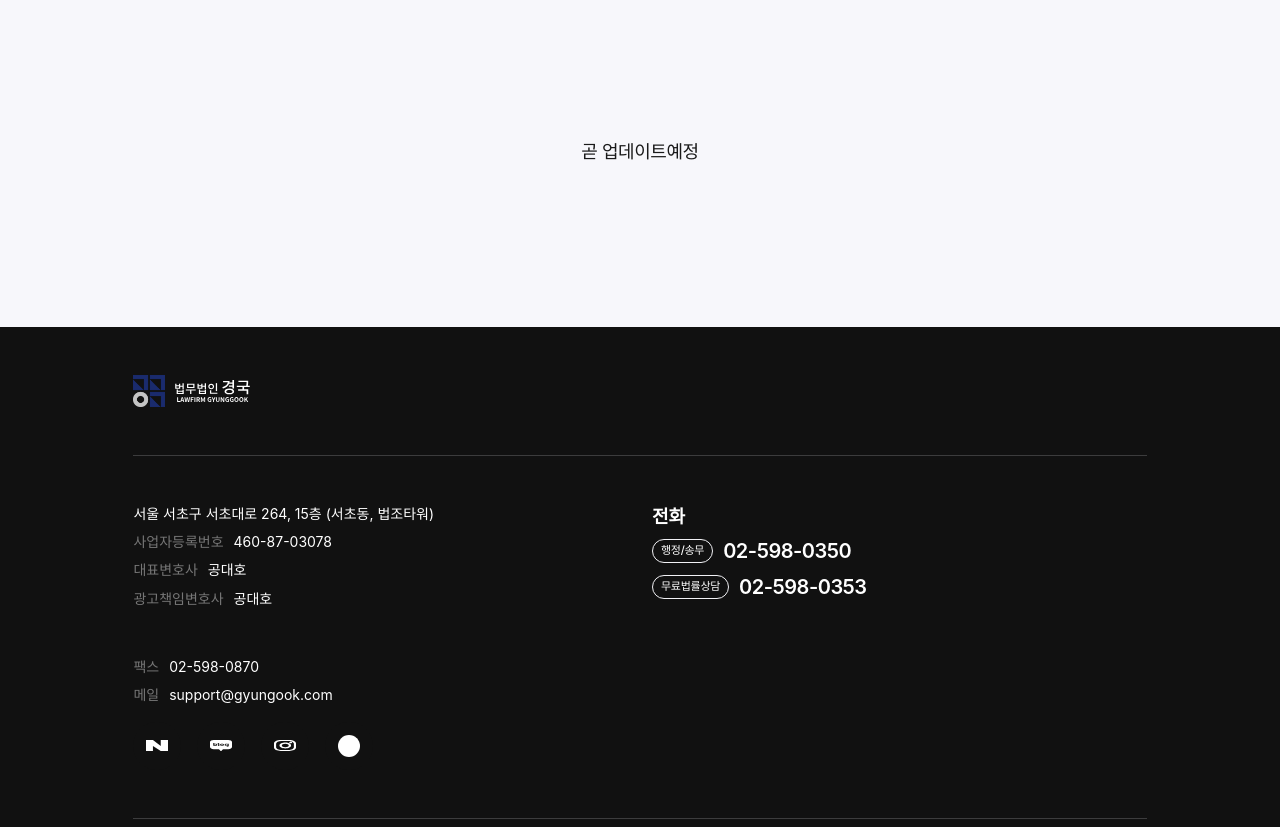
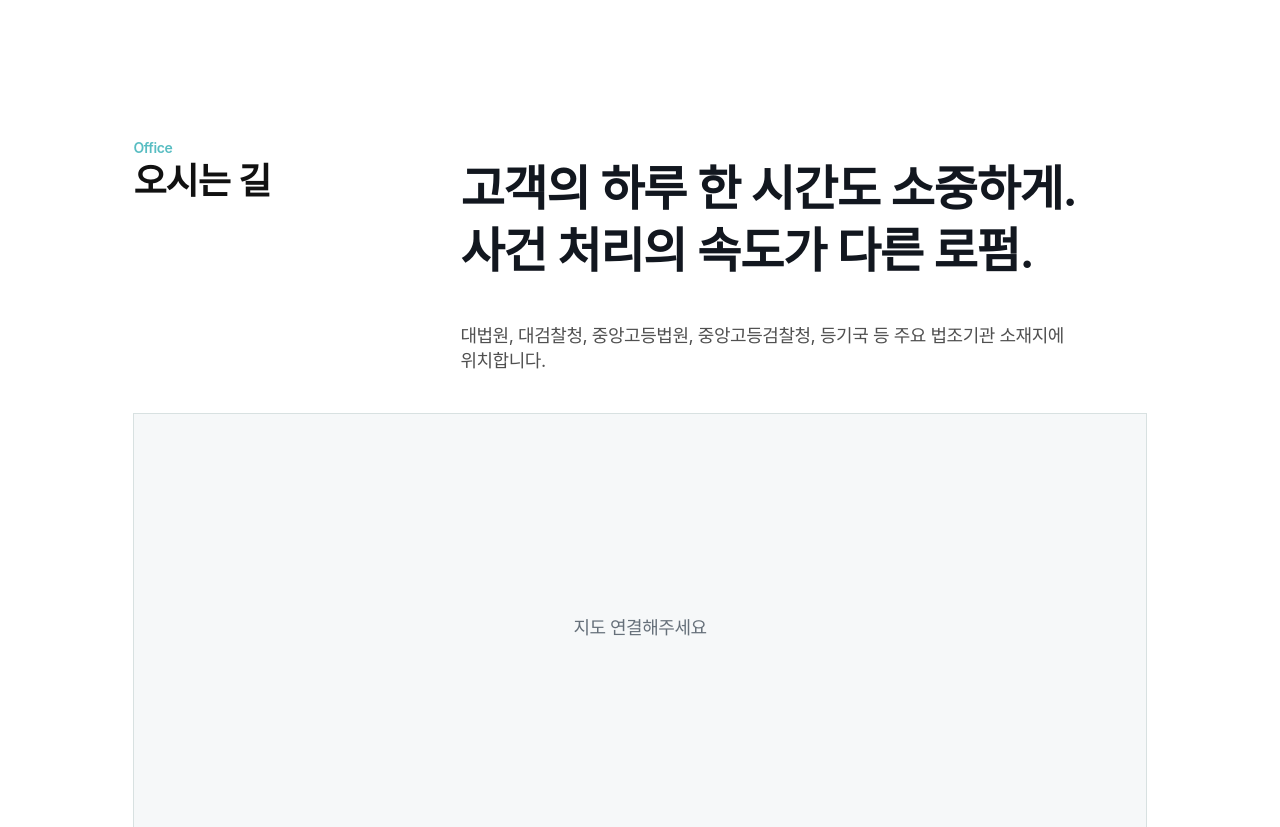
Before and after one commit to james-oh-dot/gyungkook, a React (Vite) app: page /about/location in a window 1280 px wide. Shown: the part 661-1488 px from the top of the page. Built offline with nearby package versions, Linux system fonts and the light colour scheme; a web font is replaced by a local one.

Commit message:
Add office location page

```diff
--- a/src/App.tsx
+++ b/src/App.tsx
@@ -30,10 +30,10 @@ import { HomePage } from './pages/HomePage'
 import { JobsListPage } from './pages/JobsListPage'
 import { LawyerProfilePage } from './pages/LawyerProfilePage'
 import { LawyersDirectoryPage } from './pages/LawyersDirectoryPage'
+import { LocationPage } from './pages/LocationPage'
 import { MiscPage } from './pages/MiscPage'
 import { NewsNoticeLayout } from './pages/NewsNoticeLayout'
 import { NewsNoticeListPage } from './pages/NewsNoticeListPage'
-import { PlaceholderPage } from './pages/PlaceholderPage'
 import { PublicProjectPage } from './pages/PublicProjectPage'
 import { PressCoverageLayout } from './pages/PressCoverageLayout'
 import { PressCoverageListPage } from './pages/PressCoverageListPage'
@@ -98,10 +98,7 @@ function App() {
           <Route path="about/lawyers/:lawyerId" element={<LawyerProfilePage />} />
           <Route path="about/gallery" element={<GalleryPage />} />
           <Route path="about/history" element={<HistoryPage />} />
-          <Route
-            path="about/location"
-            element={<PlaceholderPage pageId="about-location" />}
-          />
+          <Route path="about/location" element={<LocationPage />} />
 
           {/* 재개발 · 보상업무 */}
           <Route path="practice/renewal" element={<RenewalPage />} />
--- /dev/null
+++ b/src/data/location.ts
@@ -0,0 +1,23 @@
+import { asset } from '../utils/asset'
+import { progressiveAsset } from '../utils/progressiveImage'
+
+const LOCATION_VISUAL = progressiveAsset('assets/sub/sub-01-06')
+
+export const LOCATION_PAGE = {
+  parentLabel: '법무법인경국',
+  title: '오시는 길',
+  visual: LOCATION_VISUAL.src,
+  visualPreview: LOCATION_VISUAL.preview,
+  lead: ['고객의 하루 한 시간도 소중하게.', '사건 처리의 속도가 다른 로펌.'],
+  description:
+    '대법원, 대검찰청, 중앙고등법원, 중앙고등검찰청, 등기국 등 주요 법조기관 소재지에 위치합니다.',
+  address: '서울특별시 서초구 서초대로 264, 15층',
+  addressDetail: '(서초동, 법조타워)',
+  icons: {
+    tram: asset('assets/icon-tram.svg'),
+    parking: asset('assets/icon-parking.svg'),
+    location: asset('assets/icon-location.svg'),
+    phone: asset('assets/icon-phone.svg'),
+    clock: asset('assets/icon-clock.svg'),
+  },
+} as const
--- a/src/data/searchIndex.ts
+++ b/src/data/searchIndex.ts
@@ -31,6 +31,7 @@ import { GREETING_PAGE } from './greeting'
 import { HISTORY_AWARDS, HISTORY_CERTIFICATIONS, HISTORY_INTRO, HISTORY_PAGE, HISTORY_TABS, HISTORY_TIMELINE } from './history'
 import { ADVISORS } from './advisors'
 import { LAWYERS, LAWYERS_PAGE, lawyerPath } from './lawyers'
+import { LOCATION_PAGE } from './location'
 import { NAV_ITEMS } from './nav'
 import { NEWS_NOTICE_BOARD } from './newsNotice'
 import { PRESS_COVERAGE_BOARD } from './pressCoverage'
@@ -154,6 +155,7 @@ const ROUTE_DOCS: SearchDoc[] = [
     GALLERY_TABS, GALLERY_PYRAMID, GALLERY_QUOTE, GALLERY_PROMISE),
   doc('about-history', HISTORY_PAGE.title, '/about/history', [ABOUT, HISTORY_PAGE.title],
     HISTORY_PAGE, HISTORY_TABS, HISTORY_INTRO, HISTORY_TIMELINE, HISTORY_AWARDS, HISTORY_CERTIFICATIONS),
+  doc('about-location', LOCATION_PAGE.title, '/about/location', [ABOUT, LOCATION_PAGE.title], LOCATION_PAGE),
   doc('practice-renewal', '정비사업', '/practice/renewal', [REDEV, '정비사업'],
     RENEWAL_TABS, RENEWAL_OVERVIEW, RENEWAL_EVICTION, RENEWAL_SALE, RENEWAL_EXPROPRIATION,
     RENEWAL_TRANSFER, RENEWAL_LEVY, RENEWAL_PUBLIC_LAND, RENEWAL_ADVISORY, RENEWAL_TRACK_RECORD),
--- /dev/null
+++ b/src/pages/LocationPage.css
@@ -0,0 +1,30 @@
+.location-page { display: flex; flex-direction: column; width: 100%; background: #fff; }
+.location-page__main { width: 100%; padding: 140px var(--page-pad) 160px; }
+.location-page__contents { width: 100%; max-width: 1280px; margin: 0 auto; }
+.location-page__heading { display: flex; align-items: flex-start; gap: 28px; }
+.location-page__section-title { flex: 0 0 299px; }
+.location-page__section-title p, .location-page__section-title h1, .location-page__intro h2, .location-page__intro h2 span, .location-page__intro > p { margin: 0; }
+.location-page__section-title p { color: #58bdc2; font-size: 14px; font-weight: 600; line-height: 1.45; letter-spacing: -0.025em; }
+.location-page__section-title h1 { color: #111; font-size: 36px; font-weight: 600; line-height: 1.3; letter-spacing: -0.025em; }
+.location-page__intro { flex: 1 1 0; min-width: 0; display: flex; flex-direction: column; gap: 40px; padding-top: 20px; }
+.location-page__intro h2 { display: flex; flex-direction: column; color: #12171f; font-size: 48px; font-weight: 600; line-height: 1.3; letter-spacing: -0.025em; word-break: keep-all; }
+.location-page__intro > p { color: #505050; font-size: 18px; line-height: 1.4; letter-spacing: -0.025em; word-break: keep-all; }
+.location-page__map { display: grid; place-items: center; height: 425px; margin-top: 40px; border: 1px solid #d8e1e1; background: #f6f8f9; }
+.location-page__map p { margin: 0; color: #66707a; font-size: 18px; font-weight: 500; letter-spacing: -0.025em; }
+.location-page__details { display: grid; grid-template-columns: minmax(0, 1fr) minmax(0, 668px); gap: 72px; margin-top: 40px; }
+.location-page__access { display: flex; flex-direction: column; justify-content: space-between; gap: 32px; }
+.location-page__access-list, .location-page__contact { display: flex; flex-direction: column; gap: 16px; }
+.location-page__contact { padding: 24px; border: 1px solid #e0e5e8; background: #fbfcfc; }
+.location-page__row { display: flex; align-items: flex-start; gap: 18px; min-width: 0; }
+.location-page__icon { display: grid; place-items: center; flex: 0 0 auto; width: 52px; height: 52px; border: 1px solid #e0e5e8; border-radius: 14px; background: #f6f8f9; }
+.location-page__icon img { width: 24px; height: 24px; }
+.location-page__row h3, .location-page__row p { margin: 0; word-break: keep-all; }
+.location-page__row h3 { color: #141a21; font-size: 18px; font-weight: 500; line-height: 1.4; }
+.location-page__row p { margin-top: 6px; color: #66707a; font-size: 14px; line-height: 1.45; letter-spacing: -0.025em; }
+.location-page__metro { display: inline-grid; place-items: center; width: 20px; height: 20px; margin-right: 4px; color: #fff; font-size: 14px; line-height: 1; vertical-align: -2px; }
+.location-page__metro--2 { background: #3bda1f; }.location-page__metro--3 { background: #ff8400; }
+.location-page__chips { display: flex; flex-wrap: wrap; gap: 2px; }
+.location-page__chips span { padding: 8px 16px; border: 1px solid #dbe0e5; color: #454f57; font-size: 14px; font-weight: 500; line-height: 1.45; letter-spacing: -0.025em; }
+.location-page__chips .is-accent { border-color: #39deaf; background: #e3faf7; color: #00665e; }
+@media (max-width: 1024px) { .location-page__main { padding: 80px var(--page-pad) 120px; } .location-page__heading, .location-page__details { grid-template-columns: 1fr; flex-direction: column; } .location-page__section-title { flex-basis: auto; } .location-page__intro { padding-top: 0; } .location-page__details { display: flex; gap: 40px; } .location-page__access { gap: 24px; } }
+@media (max-width: 767px) { .location-page__main { padding: 56px var(--page-pad) 96px; } .location-page__heading { gap: 20px; } .location-page__section-title h1 { font-size: 28px; } .location-page__intro { gap: 24px; } .location-page__intro h2 { font-size: 30px; } .location-page__intro > p { font-size: 16px; } .location-page__map { height: 280px; margin-top: 32px; } .location-page__details { margin-top: 32px; } .location-page__contact { padding: 20px; } .location-page__row h3 { font-size: 16px; } .location-page__chips span { padding: 7px 12px; font-size: 13px; } }
--- /dev/null
+++ b/src/pages/LocationPage.tsx
@@ -0,0 +1,80 @@
+import { SubVisual } from '../components/sub/SubVisual'
+import { LOCATION_PAGE } from '../data/location'
+import './LocationPage.css'
+
+function InfoIcon({ src, alt = '' }: { src: string; alt?: string }) {
+  return <span className="location-page__icon"><img src={src} alt={alt} /></span>
+}
+
+/** 법무법인경국 > 오시는 길 (Figma sub-01-06). */
+export function LocationPage() {
+  return (
+    <div className="location-page" data-name="SUB_법무법인경국_오시는길">
+      <SubVisual
+        parentLabel={LOCATION_PAGE.parentLabel}
+        title={LOCATION_PAGE.title}
+        image={LOCATION_PAGE.visual}
+        imagePreview={LOCATION_PAGE.visualPreview}
+        visualKey="sub-01-06"
+      />
+      <main className="location-page__main">
+        <div className="location-page__contents">
+          <header className="location-page__heading">
+            <div className="location-page__section-title">
+              <p>Office</p>
+              <h1>오시는 길</h1>
+            </div>
+            <div className="location-page__intro">
+              <h2>{LOCATION_PAGE.lead.map((line) => <span key={line}>{line}</span>)}</h2>
+              <p>{LOCATION_PAGE.description}</p>
+            </div>
+          </header>
+
+          <section className="location-page__map" aria-label="법무법인 경국 지도 위치">
+            <p>지도 연결해주세요</p>
+          </section>
+
+          <section className="location-page__details" aria-label="오시는 길 상세 정보">
+            <div className="location-page__access">
+              <div className="location-page__access-list">
+                <div className="location-page__row">
+                  <InfoIcon src={LOCATION_PAGE.icons.tram} />
+                  <div>
+                    <h3>지하철</h3>
+                    <p><span className="location-page__metro location-page__metro--2">2</span>2호선 서초역 1번 출구 약 200m</p>
+                    <p><span className="location-page__metro location-page__metro--2">2</span><span className="location-page__metro location-page__metro--3">3</span>2,3호선 교대역 9번 출구</p>
+                  </div>
+                </div>
+                <div className="location-page__row">
+                  <InfoIcon src={LOCATION_PAGE.icons.parking} />
+                  <div>
+                    <h3>주차</h3>
+                    <p>1층 발렛주차 가능. (상담고객 1시간 무료, 시간당 1,000원.)<br />주차공간 협소, 가급적 대중교통 이용 권장</p>
+                  </div>
+                </div>
+              </div>
+              <div className="location-page__chips" aria-label="오시는 길 서비스">
+                <span>네이버 예약</span><span className="is-accent">SMS 약도 전송</span><span>카카오내비</span><span>티맵 연결</span>
+              </div>
+            </div>
+
+            <div className="location-page__contact">
+              <div className="location-page__row">
+                <InfoIcon src={LOCATION_PAGE.icons.location} />
+                <div><h3>{LOCATION_PAGE.address}</h3><p>{LOCATION_PAGE.addressDetail}</p></div>
+              </div>
+              <div className="location-page__row">
+                <InfoIcon src={LOCATION_PAGE.icons.phone} />
+                <div><h3>02-598-0350</h3><p>FAX 02-598-0870</p></div>
+              </div>
+              <div className="location-page__row">
+                <InfoIcon src={LOCATION_PAGE.icons.clock} />
+                <div><h3>오전 9시 ~ 오후 10시</h3><p>365일 24시간 상담 및 긴급대응 가능</p></div>
+              </div>
+            </div>
+          </section>
+        </div>
+      </main>
+    </div>
+  )
+}
```
